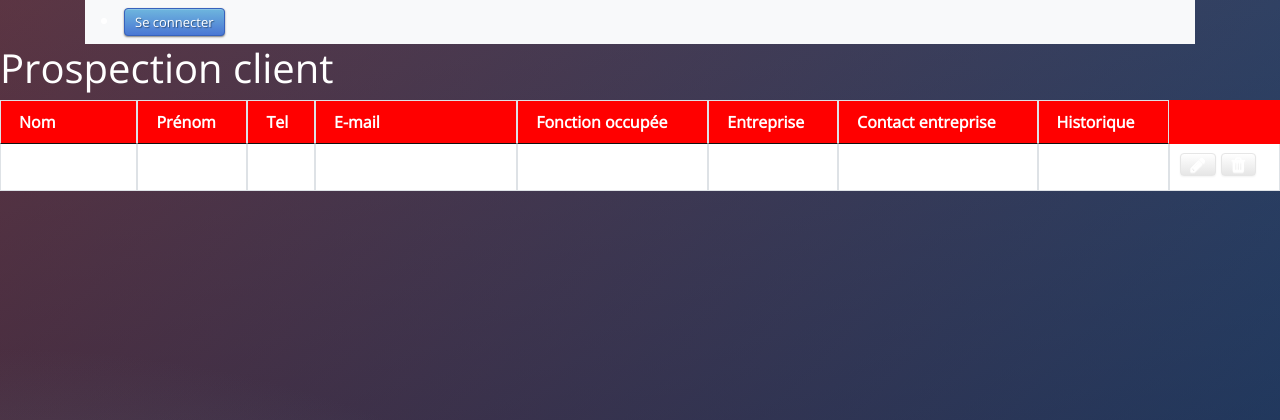
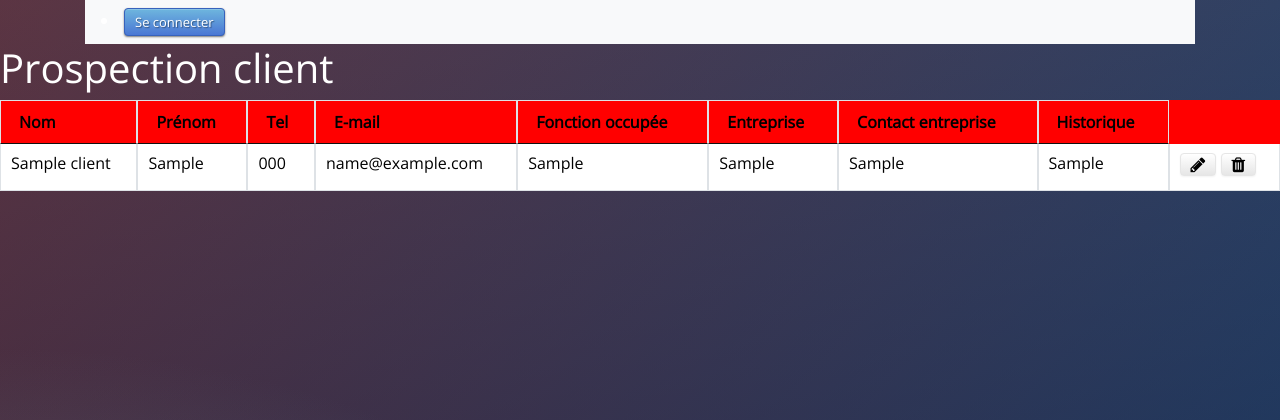
Before and after one commit to Paku75/kework, a PHP site: the page made by views/clientView.php in a window 1280 px wide. Shown: the top 420 px of the page. Run offline with PHP 8.4, Linux system fonts and the light colour scheme; the template is opened without the code that fills it: most values are stand-ins (such as "Sample title", 1, 10 or a date in 2020).

Commit message:
commit18

```diff
--- a/views/clientView.php
+++ b/views/clientView.php
@@ -33,7 +33,7 @@
 
 <!--Table-->
 <div class="table-responsive">
-  <table id="myTable" class="table table-bordered display" style="width:100%">
+  <table style="color: black;" id="myTable" class="table table-bordered display" style="width:100%">
     <thead>
       <tr>
         <th>
```
